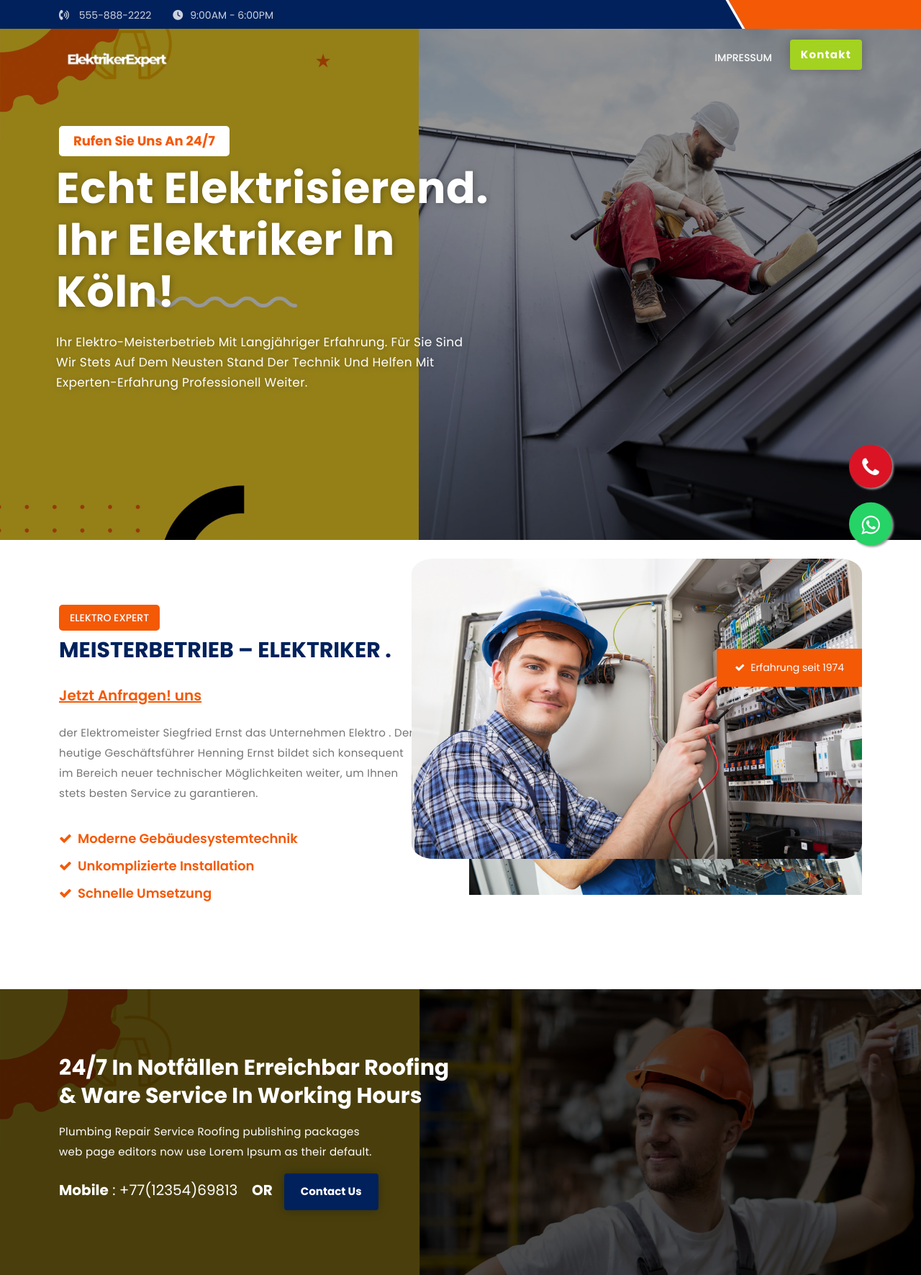
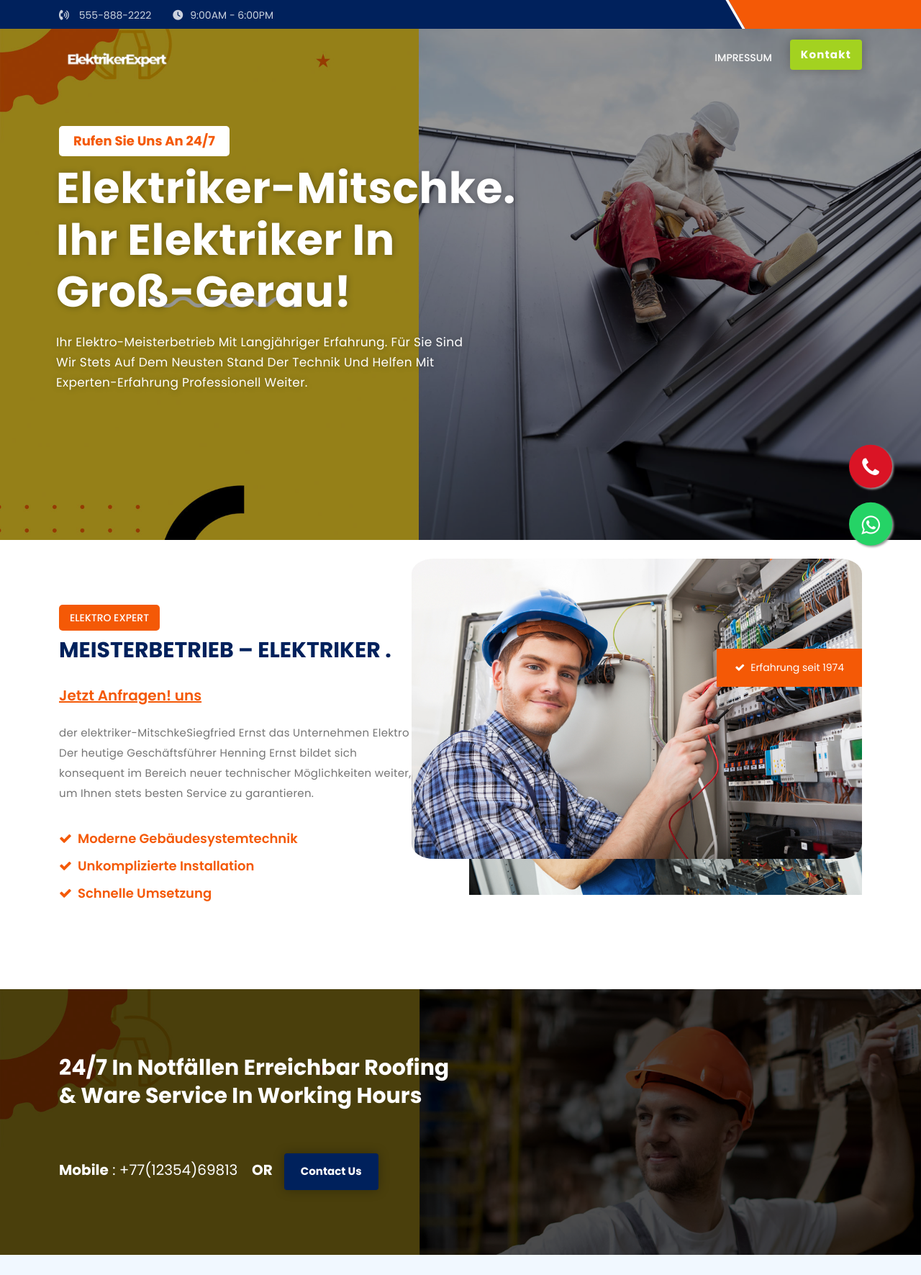
Before and after one commit to Haustechnik-24/elektriker-Staub-, a plain HTML site: page index.html in a window 1280 px wide. Shown: the top 1771 px of the page at 72% size. Drawn offline with Linux system fonts and the light colour scheme.

Commit message:
Update index.html

```diff
--- a/index.html
+++ b/index.html
@@ -91,7 +91,7 @@
 								<ul class="atf-nav-list atf-onepage-nav">
 
 
-									<li><a href="#contact" class="atf-smooth-move">Impressum</a></li>
+									<li><a href="impressum.html" class="atf-smooth-move">Impressum</a></li>
 									<li class="atf-menu-btn">
 										<a href="#contact" class="atf-smooth-move atf-themes-btn d-none d-lg-block">Kontakt</a>
 									</li>
@@ -112,8 +112,8 @@
 					<div class="col-md-7 atf-single-details text-lg-start">
 						<h5 class="">Rufen sie uns an 24/7</h5>
 						<h2 class="mb-0 d-block d-lg-block">
-							Echt elektrisierend.
-							Ihr Elektriker in Köln!
+							elektriker-Mitschke.
+							Ihr Elektriker in Groß-Gerau!
 
  						<p class="pe-lg-5">ihr Elektro-Meisterbetrieb mit langjähriger Erfahrung. Für Sie sind wir stets auf dem neusten Stand der Technik und helfen mit Experten-Erfahrung professionell weiter.</p>
 						<!-- Main-btn -->
@@ -137,7 +137,7 @@
 							<h2> Meisterbetrieb – Elektriker
 								.</h2>
 							<h4>Jetzt Anfragen! uns</h4>
-							<p class="pe-lg-5 mt-4">der Elektromeister Siegfried Ernst das Unternehmen Elektro  . Der heutige Geschäftsführer Henning Ernst bildet sich konsequent im Bereich neuer technischer Möglichkeiten weiter, um Ihnen stets besten Service zu garantieren.
+							<p class="pe-lg-5 mt-4">der elektriker-MitschkeSiegfried Ernst das Unternehmen Elektro  . Der heutige Geschäftsführer Henning Ernst bildet sich konsequent im Bereich neuer technischer Möglichkeiten weiter, um Ihnen stets besten Service zu garantieren.
 							</p>
 							<ul class="atf-about-inner">
 								<li><i class="fa fa-check me-2"></i>Moderne Gebäudesystemtechnik
@@ -176,7 +176,7 @@
 							<div class="atf-section-title text-start">
 								<h2 class="text-white text-capitalize"> 24/7 in Notfällen erreichbar
 									<span>Roofing</span> & Ware Service in Working Hours</h2>
-								<p class="f-17 mt-3 text-white">Plumbing Repair Service Roofing publishing packages <br> web page editors now use Lorem Ipsum as their default.</p>
+								<p class="f-17 mt-3 text-white"> <br> </p>
 								<div class="atf-hire-btn mt-3">
 									<span class="f-20 text-white"><strong>Mobile</strong> : +77(12354)69813</span> <strong class="ms-3 me-3 f-20 text-white">OR</strong><a href="#contact" class="atf-themes-btn text-white f-15"><span>Contact Us</span></a>
 								</div>
@@ -889,7 +889,7 @@
 						<div class="col-lg-2 col-md-6 col-12 atf-footer-link wow fadeIn" data-wow-duration="1s" data-wow-delay="0.3s" data-wow-offset="0">
 							<h5>Contact Info</h5>
 							<ul class="atf-list-menu">
-								<li> <a href="#"><i class="fa fa-home me-2"></i> Grafton Street <br> Ireland University</a></li>
+								<li> <a href="#"><i class="fa fa-home me-2"></i> Brunecker Str. 9, 64521 Groß-Gerau</a></li>
 								<li> <a href="#"><i class="fa fa-phone me-2"></i>+49 xx xx  xx</a></li>
 
 							</ul>
```
